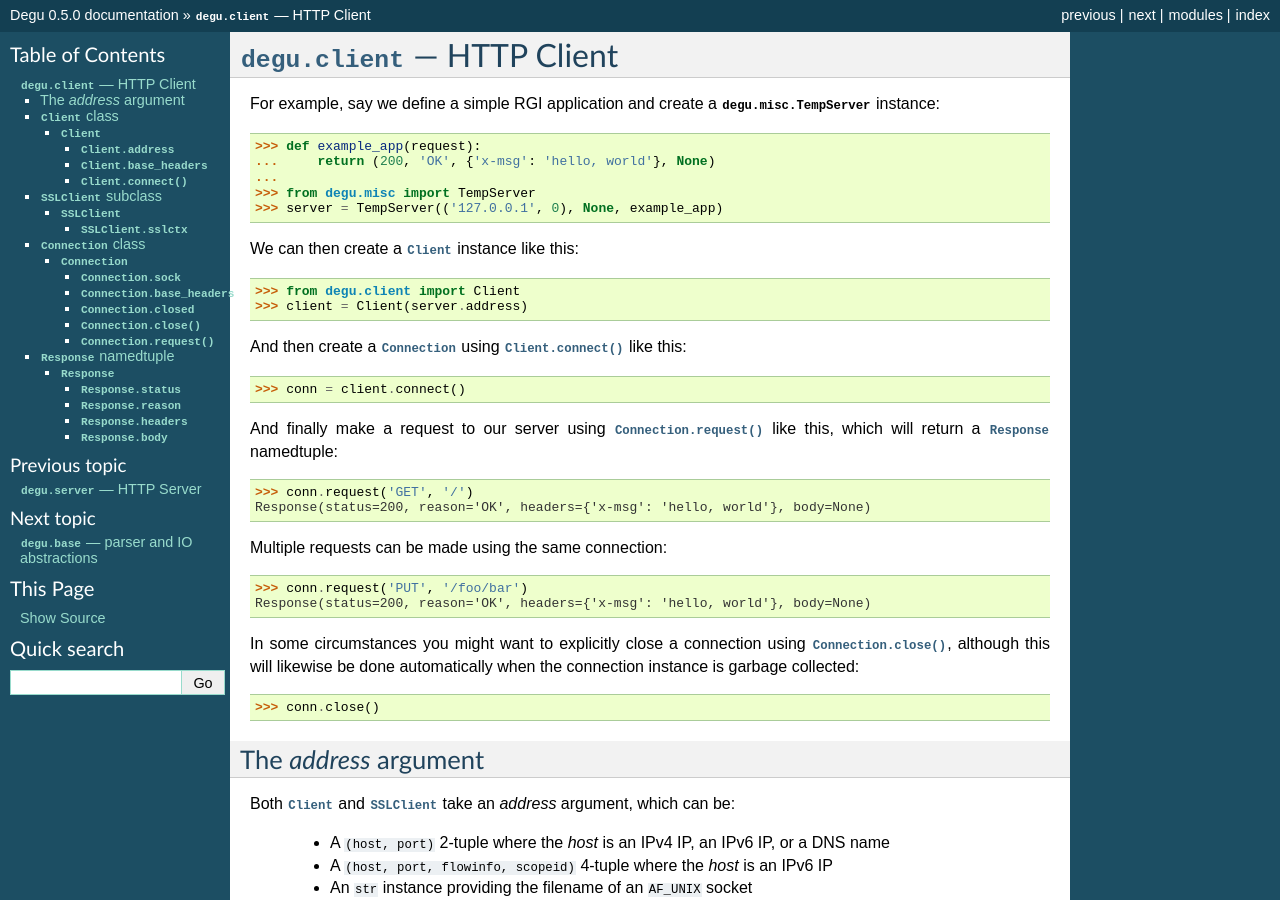
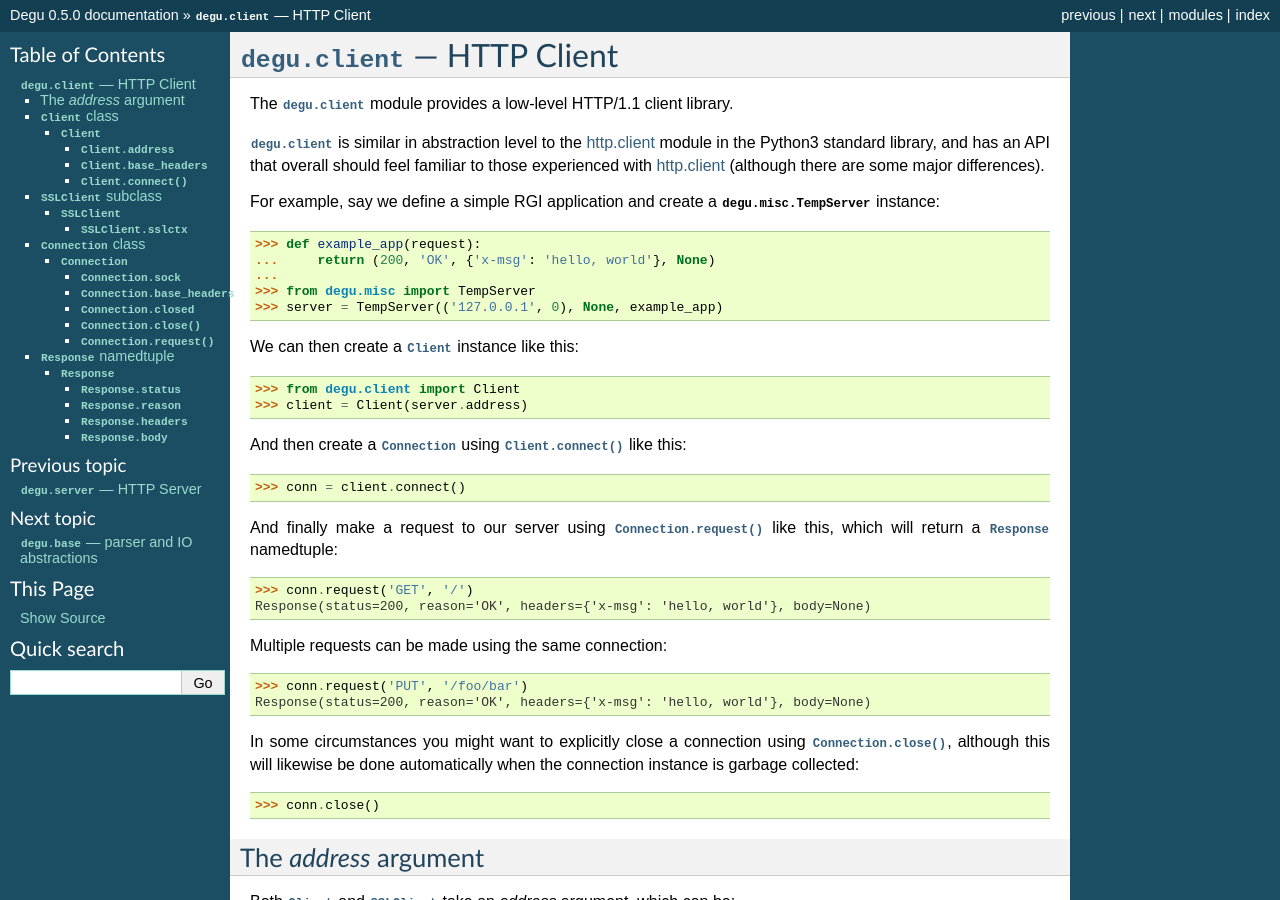
Before and after one commit to json420/degu, a Sphinx documentation site: the page built from doc/degu.client.rst, in a window 1280 px wide and 900 px high. Built offline with Sphinx 7.4.7, drawn with Linux system fonts in a browser that asks for light colours.

Commit message:
More work on degu.client.rst, add reference to http.client in stdlib

```diff
--- a/doc/degu.client.rst
+++ b/doc/degu.client.rst
@@ -3,6 +3,13 @@
 
 .. module:: degu.client
    :synopsis: Low-level HTTP client
+
+The :mod:`degu.client` module provides a low-level HTTP/1.1 client library.
+
+:mod:`degu.client` is similar in abstraction level to the `http.client`_ module
+in the Python3 standard library, and has an API that overall should feel
+familiar to those experienced with `http.client`_ (although there are some major
+differences).
 
 For example, say we define a simple RGI application and create a
 :class:`degu.misc.TempServer` instance:
@@ -271,7 +278,7 @@
         :class:`degu.base.ChunkedInput` instance.
 
 
-
-.. _`socket.create_connection()`: http://docs.python.org/3/library/socket.html#socket.create_connection
-.. _`socket.socket.connect()`: http://docs.python.org/3/library/socket.html#socket.socket.connect
-.. _`link-local addresses`: http://en.wikipedia.org/wiki/Link-local_address#IPv6
+.. _`http.client`: https://docs.python.org/3/library/http.client.html
+.. _`socket.create_connection()`: https://docs.python.org/3/library/socket.html#socket.create_connection
+.. _`socket.socket.connect()`: https://docs.python.org/3/library/socket.html#socket.socket.connect
+.. _`link-local addresses`: https://en.wikipedia.org/wiki/Link-local_address#IPv6
```
